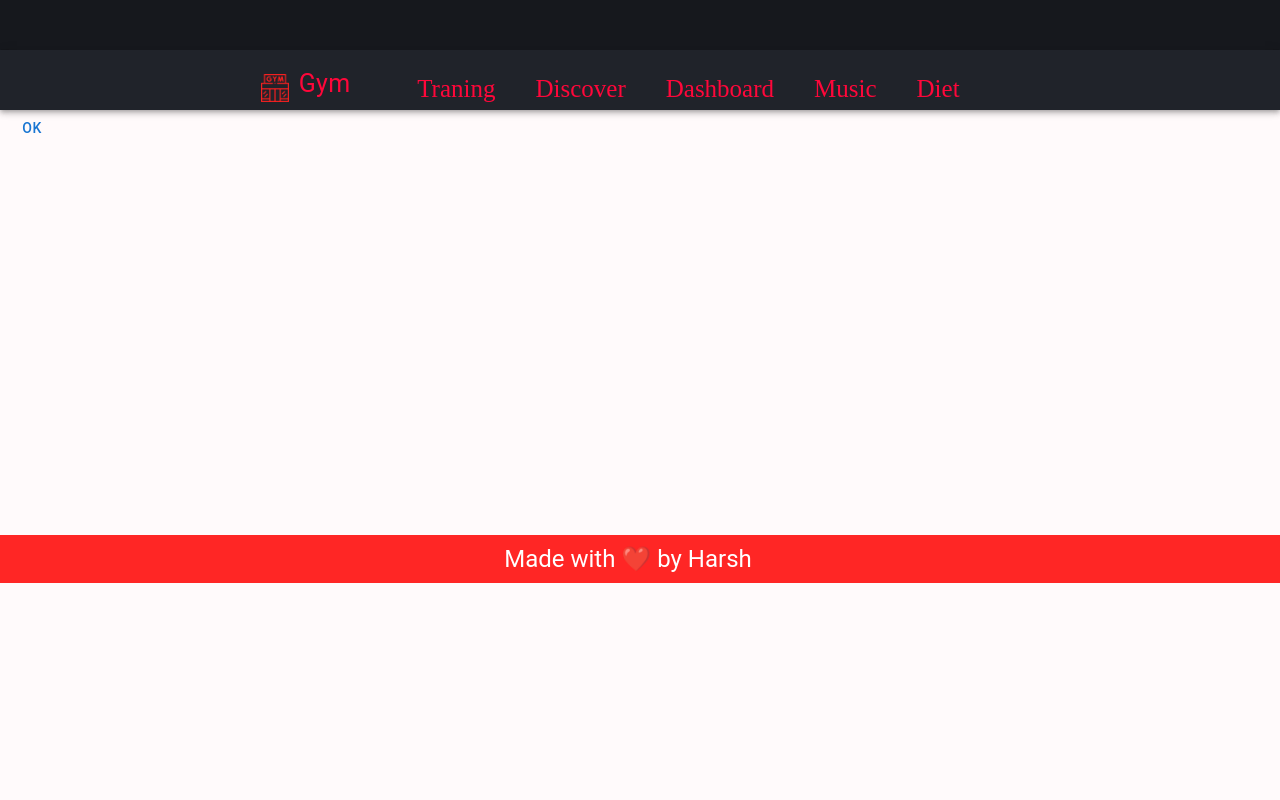
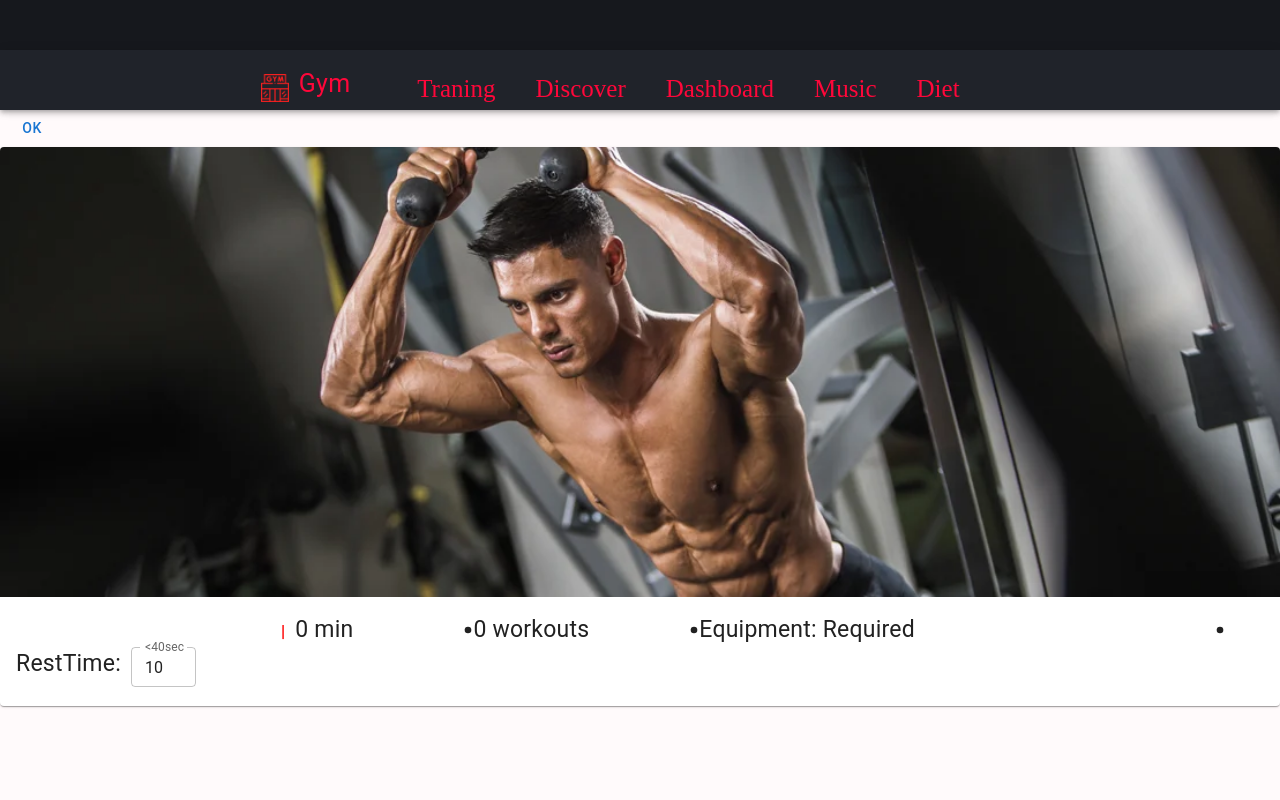
Before and after one commit to Harsh517-tech415/FitFinder.github.io, a React (Create React App) app: page /gym/absa in a window 1280 px wide. Shown: the top 800 px of the page. Built offline with nearby package versions, Linux system fonts and the light colour scheme.

Commit message:
tarning-8

```diff
--- a/src/App.css
+++ b/src/App.css
@@ -153,8 +153,13 @@ input::placeholder{
   .detail-image {
     width: 300px;
     height: 300px;
+
   }
-
+.HorizontalRuleIcon{
+  rotate:90deg;
+  color:rgb(197, 29, 29);
+  display: inline;
+}
   .react-horizontal-scrolling-menu--scroll-container {
     width: 500px;
   }
--- a/src/Pages/Gym/GymInfo.js
+++ b/src/Pages/Gym/GymInfo.js
@@ -17,12 +17,10 @@ import back3 from '../../assets/images/back3.webp'
 import FullBody from "../../assets/images/FullBody.jpg";
 import LowerBody from "../../assets/images/LowerBody.jpg";
 import { exerciseOptions, fetchData } from "../../utils/fetchData";
-import { Button } from '@mui/material'
+import { Button, Typography } from '@mui/material'
 import Card from '@mui/material/Card';
-import CardContent from '@mui/material/CardContent';
-import CardMedia from '@mui/material/CardMedia';
 const GymInfo = () => {
-const g=["wheel rollerout","cable twist (up-down)","cable kneeling crunch"]
+const g=["bodyweight incline side plank","weighted russian Twist","dumbbell side bend","Cable side crunch","barbell standing Twist","barbell standing ab rollerout"]
 
 const getInfo=async()=>{
 const a= await fetchData("https://exercisedb.p.rapidapi.com/exercises",
@@ -40,8 +38,12 @@ console.log(g1)
 }
   return (
     <div>
+
       <Button sx={{margin:"0px 0px"}}onClick={getInfo}>ok</Button>
    <Card>
+    {/* <CardContent> */}
+{/* <img src={image[1]} /> */}
+    {/* </CardContent> */}
 {/* {
 g2.map((index)=>(
 <CardMedia component="img" image={index}/>))
@@ -53,22 +55,28 @@ g2.map((index)=>(
 
 export default GymInfo
 
-
-
 export const exercisebeginner=[
+[],[],
 [
-{bodyPart: 'cardio', equipment: 'body weight', gifUrl: 'http://d205bpvrqc9yn1.cloudfront.net/1160.gif', id: '1160', name: 'burpee',                        target:"cardiovascular system"},
-{bodyPart: 'waist', equipment: 'cable', gifUrl: 'http://d205bpvrqc9yn1.cloudfront.net/0175.gif', id: '0175', name: 'cable kneeling crunch',target:"abs"},
-{bodyPart: 'waist',  equipment: 'body weight', gifUrl: 'http://d205bpvrqc9yn1.cloudfront.net/0472.gif', id: '0472', name: 'hanging leg raise',             target:"abs"},
-{bodyPart: 'waist', equipment: 'medicine ball', gifUrl: 'http://d205bpvrqc9yn1.cloudfront.net/0014.gif', id: '0014', name: 'assisted motion russian twist',target:"abs"},
-{bodyPart: 'waist', equipment: 'body weight', gifUrl: 'http://d205bpvrqc9yn1.cloudfront.net/0006.gif', id: '0006', name: 'alternate heel touchers',        target:"abs"},
-{bodyPart: 'waist', equipment: 'cable', gifUrl: 'http://d205bpvrqc9yn1.cloudfront.net/0862.gif', id: '0862', name: 'cable twist (up-down)', target:"abs"},
-{bodyPart: 'waist',  equipment: 'band',        gifUrl: 'http://d205bpvrqc9yn1.cloudfront.net/1014.gif', id: '1014', name: 'band v-up',                     target:"abs"},
-{bodyPart: 'waist', equipment: 'wheel roller', gifUrl: 'http://d205bpvrqc9yn1.cloudfront.net/0857.gif', id: '0857', name: 'wheel rollerout',target:"abs"},
-{bodyPart: 'waist',  equipment: 'body weight', gifUrl: 'http://d205bpvrqc9yn1.cloudfront.net/3665.gif', id: '3665', name: 'power point plank',             target:"abs"},
+{bodyPart: 'Cardio', equipment: 'Body Weight', gifUrl: 'http://d205bpvrqc9yn1.cloudfront.net/1160.gif', id: '1160',ml:"10%", reps:"x12",name: 'Burpee',target:"cardiovascular system"},
+{bodyPart: 'Waist', equipment: 'Cable', gifUrl: 'http://d205bpvrqc9yn1.cloudfront.net/0175.gif', id: '0175',ml:"10%", reps:"x12",name: 'Cable Kneeling Crunch',target:"abs"},
+{bodyPart: 'Waist', equipment: 'Cable', gifUrl: 'http://d205bpvrqc9yn1.cloudfront.net/0862.gif', id: '0862',ml:"10%", reps:"x12",name: 'Cable Twist (up-down)', target:"abs"},
+{bodyPart: 'Waist',  equipment: 'Body Weight', gifUrl: 'http://d205bpvrqc9yn1.cloudfront.net/0472.gif', id: '0472',ml:"10%", reps:"x12",name: 'Hanging Leg Raise',target:"abs"},
+{bodyPart: 'Waist', equipment: 'wheel roller', gifUrl: 'http://d205bpvrqc9yn1.cloudfront.net/0857.gif', id: '0857',ml:"10%",reps:"x14", name: 'Wheel Rollerout',target:"abs"},
+{bodyPart: 'Waist', equipment: 'Body Weight', gifUrl: 'http://d205bpvrqc9yn1.cloudfront.net/0006.gif', id: '0006',ml:"10%", reps:"x14",name: 'Alternate Heel Touchers',target:"abs"},
+{bodyPart: 'Waist', equipment: 'Body Weight', gifUrl: 'http://d205bpvrqc9yn1.cloudfront.net/3544.gif', id: '3544',ml:"10%",reps:"x12", name: 'Bodyweight Incline Side Plank',target:"abs"},
+{bodyPart: 'Waist',  equipment: 'Body Weight', gifUrl: 'http://d205bpvrqc9yn1.cloudfront.net/0472.gif', id: '0472',ml:"10%", reps:"x12",name: 'Hanging Leg Raise',target:"abs"},
+{bodyPart: 'Waist',  equipment: 'Body Weight', gifUrl: 'http://d205bpvrqc9yn1.cloudfront.net/3665.gif', id: '3665',ml:"10%",reps:"00:20" ,name: 'Power Point Plank',target:"abs"},
+{bodyPart: 'Waist', equipment: 'Cable', gifUrl: 'http://d205bpvrqc9yn1.cloudfront.net/0175.gif', id: '0175',ml:"10%", reps:"x12",name: 'Cable Kneeling Crunch',target:"abs"},
+{bodyPart: 'Waist', equipment: 'Cable', gifUrl: 'http://d205bpvrqc9yn1.cloudfront.net/0223.gif', id: '0223',ml:"10%",reps:"x12", name: 'Cable Side Crunch',target:"abs"},
+{bodyPart: 'Waist', equipment: 'Barbell', gifUrl: 'http://d205bpvrqc9yn1.cloudfront.net/0103.gif', id: '0103',ml:"10%", reps:"x12",name: 'Barbell Standing Ab Rollerout',target:"abs"},
+{bodyPart: 'Waist', equipment: 'Barbell', gifUrl: 'http://d205bpvrqc9yn1.cloudfront.net/0112.gif', id: '0112',ml:"10%",reps:"x12", name: 'Barbell Standing Twist',target:"abs"},
+{bodyPart: 'Waist', equipment: 'Wheel Roller', gifUrl: 'http://d205bpvrqc9yn1.cloudfront.net/0857.gif', id: '0857',ml:"10%",reps:"x14", name: 'Wheel Rollerout',target:"abs"},
 ],
-[]
+[],[],[],[],[],[],[],[],[],[],[],[],[],[]
 ]
+export const exercises = ["fullbody","lowerbody","absb","absi","absa","chestb","chesti","chesta","armb","armi","arma","legb","legi","lega","s&bb","s&bi","s&ba"];
+export const time=[0,0,15,0,0,0,0,0,0,0,0,0,0,0,0,0,0]
 
 
 export const Beginner=
--- /dev/null
+++ b/src/Pages/Gym/WorkoutCollection.js
@@ -0,0 +1,25 @@
+import { Box, Stack,Typography } from '@mui/material'
+import React from 'react'
+
+const WorkoutCollection = ({pathexercise}) => {
+  return (
+    <Box sx={{m:{sm:"10px 0px",lg:"15px 0px"},border:"1px solid blue"}}>
+        <Stack direction="row">
+     <img src={pathexercise.gifUrl}
+     style={{display:"inline-block",width:"275px",height:"200px"}}
+     />
+     <Box sx={{width:"50%"}}>
+     <Typography sx={{display:"block",fontWeight:"600",fontSize:{sm:"26px",lg:"30px"},ml:"10%"}}>{pathexercise.name}</Typography>
+     <Typography sx={{color:"grey",ml:[pathexercise.ml],fontSize:{sm:"23px",lg:"25px"},mt:"5px",mb:"15px"}}>{pathexercise.reps}</Typography>
+     <Typography sx={{color:"#343a40",display:"inline",fontWeight:"600",fontSize:{sm:"20px",lg:"22px"},ml:"10%"}}>BodyPart</Typography>
+     <Typography sx={{color:"#343a40",display:"inline",fontWeight:"600",fontSize:{sm:"20px",lg:"22px"},ml:{sm:"15%",lg:"20%"}}}>Equipment</Typography>
+    <br/>
+    <Typography sx={{color:"red",display:"inline",fontWeight:"600",fontSize:{sm:"20px",lg:"22px"},ml:"10%"}}>{pathexercise.bodyPart}</Typography>
+     <Typography sx={{color:"green",display:"inline",fontWeight:"600",fontSize:{sm:"20px",lg:"22px"},ml:{sm:"24%",lg:"25.4%"}}}>{pathexercise.equipment}</Typography>
+     </Box>
+     </Stack>
+    </Box>
+  )
+}
+
+export default WorkoutCollection
--- a/src/components/Footer.js
+++ b/src/components/Footer.js
@@ -11,7 +11,7 @@ const Footer = () => {
         color={bColor}
         bgcolor={Color}
         paddingRight={3}
-        mt={48.5}
+        mt={18.5}
         paddingBottom={1}
         variant="h5"
         pt={1}
--- a/src/components/GymCard.js
+++ b/src/components/GymCard.js
@@ -7,7 +7,7 @@ import CardContent from '@mui/material/CardContent';
 import CardMedia from '@mui/material/CardMedia';
 const GymCard = ({ Carddetail }) => {
   return (
-<Card sx={{minWidth:275,maxWidth:"275px",ml:"30px",
+<Card sx={{minWidth:"275px",maxWidth:"275px",ml:"30px",
 boxShadow:"0px 4px 8px 1px grey"
 }}>
     <CardMedia
--- a/src/components/WorkoutRoutine.js
+++ b/src/components/WorkoutRoutine.js
@@ -1,29 +1,80 @@
-import React,{useEffect,useContext} from 'react'
-import { Update } from '../App';
+import React, { useEffect, useContext, useState } from "react";
+import { Update } from "../App";
 import { useLocation } from "react-router-dom";
-import GymInfo from '../Pages/Gym/GymInfo';
+import GymInfo, {exercisebeginner} from "../Pages/Gym/GymInfo";
+import {exercises} from "../Pages/Gym/GymInfo";
+import {time} from "../Pages/Gym/GymInfo";
 
+import image from '../Pages/Gym/GymInfo'
+import WorkoutCollection from "../Pages/Gym/WorkoutCollection";
+import { Typography,Box,TextField, Stack, Button } from "@mui/material";
+import chest1 from '../assets/images/chest1.jpg'
+import chest2 from '../assets/images/chest2.jpg'
+import chest3 from '../assets/images/chest3.png'
+import absb from '../assets/images/absb.jpg'
+import abs2 from '../assets/images/abs2.jpg'
+import abs3 from '../assets/images/abs3.webp'
+import arm1 from '../assets/images/arm1.webp'
+import arm2 from '../assets/images/arm2.jpg'
+import arm3 from '../assets/images/arm3.webp'
+import leg1 from '../assets/images/leg1.jpg'
+import leg2 from '../assets/images/leg2.jpg'
+import leg3 from '../assets/images/leg3.webp'
+import back1 from '../assets/images/back1.jpg'
+import back2 from '../assets/images/back2.webp'
+import back3 from '../assets/images/back3.webp'
+import FullBody from "../assets/images/FullBody.jpg";
+import LowerBody from "../assets/images/LowerBody.jpg";
+import Card from '@mui/material/Card';
+import CardContent from '@mui/material/CardContent';
+import CardMedia from '@mui/material/CardMedia';
+import FiberManualRecordIcon from '@mui/icons-material/FiberManualRecord';
 const WorkoutRoutine = () => {
+
+  const [rest,setRest]=useState(10)
+  const workouts=[0,0,15,0,0,0,0,0,0,0,0,0,0,0,0,0,0]
+  const image=[FullBody,LowerBody,absb,abs2,abs3,chest1,chest2,chest3,arm1,arm2,arm3,leg1,leg2,leg3,back1,back2,back3];
+  const [pathIndex, setPathIndex] = useState(0);
   const { setDisplayAppBar } = useContext(Update);
   const location = useLocation();
-  const exercises=[
-    "fullbody",
-    "lowerbody",
-    "absb","absi","absa",
-    "chestb","chesti","chesta",
-    "armb","armi","arma",
-    "legb","legi","lega",
-    "s&bb","s&bi","s&ba"]
+
   useEffect(() => {
-   exercises.map((index)=>{
-     if(location.pathname === `/gym/${index}`)
-      {
-      setDisplayAppBar("none");
-     }
-   })}, [])
+    exercises.map((value, index) => {
+      if (location.pathname === `/gym/${value}`) {
+        setDisplayAppBar("none");
+        setPathIndex(index);
+      }
+    });
+  }, []);
   return (<>
-  <GymInfo/>
-  </>    )
-}
+  <GymInfo />
+<Card >
+  <CardMedia
+  component="img"
+   Height="450px"
+  image={image[pathIndex]}
+  />
+  <CardContent>
+    <Typography sx={{ml:{sm:"70px",lg:"265px"},fontWeight:"1000",color:"red",display:"inline"}}>|</Typography>
+<Typography sx={{display:"inline",m:"0px 10px ",fontweight:"950",fontSize:{sm:"20px",lg:"23px"}}}>{(time[pathIndex]*rest)/60+time[pathIndex]} min</Typography>
+   <Typography sx={{display:"inline",ml:{sm:"50px",lg:"100px"},Weight:"950",fontSize:{sm:"20px",lg:"23px"}}}><FiberManualRecordIcon sx={{width:"10px"}}/>{workouts[pathIndex]} workouts</Typography>
+   <Typography sx={{display:"inline",ml:{sm:"50px",lg:"100px"},Weight:"950",fontSize:{sm:"20px",lg:"23px"}}}><FiberManualRecordIcon sx={{width:"10px"}}/>Equipment: Required</Typography>
+  <Typography sx={{display:"inline",ml:{sm:"65px",lg:"300px"},Weight:"950",fontSize:{sm:"20px",lg:"23px"}}}><FiberManualRecordIcon sx={{width:"10px"}}/>RestTime:</Typography>
+  <TextField type="number" label="<40sec"
+   onChange={(e)=>{e.target.value=e.target.value % 40; setRest(e.target.value)}}
+   defaultValue={rest} size="small" style={{position:"absolute",width:"65px"}}sx={{display:"inline",ml:"10px"}}/>
+  </CardContent>
+  </Card>
+  <Box sx={{m:{sm:"0px 0px 0px 88px",lg:"0px 275px"}}}>
+    <Stack className="DiscoverScrollbar" sx={{height:{sm:"600px",lg:"600px"},overflowY:"scroll"}}>
+    {exercisebeginner[pathIndex].map((item)=>(
+<WorkoutCollection pathexercise={item} />
+      ))}
+      <Button variant="contained" sx={{position:"absolute",ml:{sm:"38%",lg:"27%"},mt:{sm:"70%",lg:"36%"}}}>Start</Button>
+    </Stack>
+  </Box>
 
-export default WorkoutRoutine
+  </>);
+};
+
+export default WorkoutRoutine;
```
Also changed, not shown: src/assets/images/absb.jpg (added).
